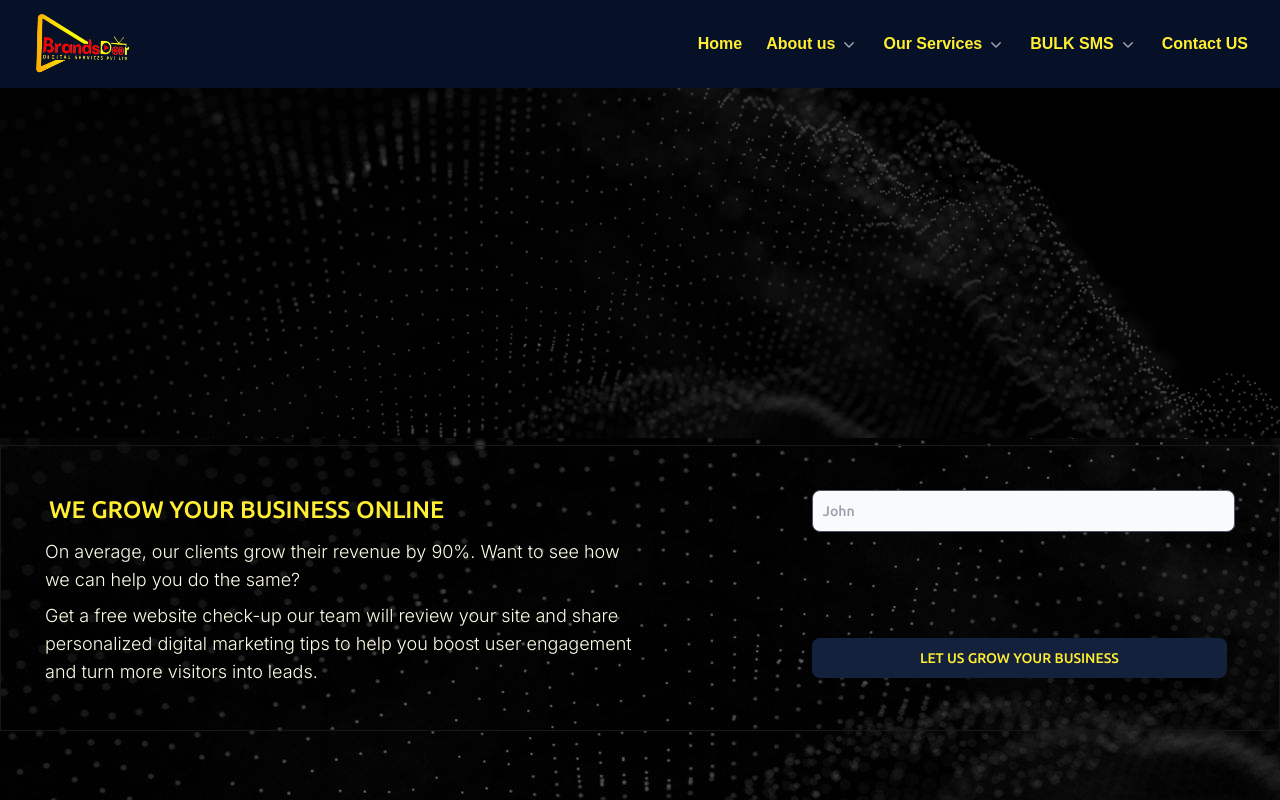
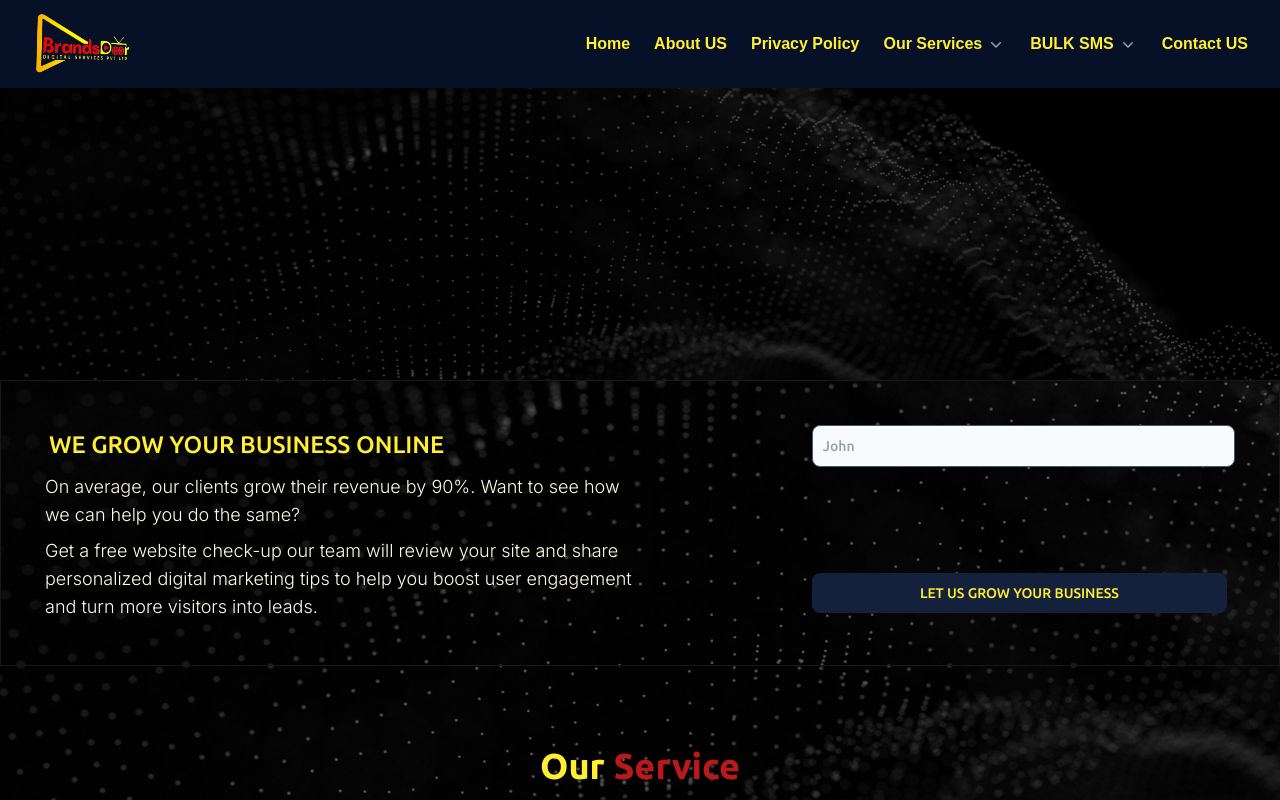
Before and after one commit to procoder102/brandsdoor, a Next.js app: page / in a window 1280 px wide. Shown: the top 800 px of the page. Built offline with nearby package versions, Linux system fonts and the light colour scheme.

Commit message:
change in Nevbar

```diff
--- a/src/Images/Website Designing Company in Noida, Web.html
+++ b/src/Images/Website Designing Company in Noida, Web.html
@@ -296,7 +296,7 @@
             <h2 class="col-8" style="color: #273746;">
               Why choose digital marketing <br>services for <i style="color:red">Online Business? </i></h2><br>
             <p style="text-align: start;">
-              The Brands Door is essentially a full-service Digital Marketing Agency. Based in Noida, the company was
+              The Brands Door is essentially a full-service Digital Marketing Agency. Based in Delhi (Noida), the company was
               established in the year 2012. Later in 2014, at its core, The Brands Door Digital strongly supports and
               follows the mission of Digital India laid down by Prime Minister Shri. Narstartra Modi and provides
               cost-effective branding solutions for start-ups in India.</p>
--- a/src/app/Navbar/layout.tsx
+++ b/src/app/Navbar/layout.tsx
@@ -124,7 +124,13 @@ export default function Navbar() {
           <Link href="/" className=" text-base font-semibold text-gray-900 ">
             <span className='text-[#ffee32]  hover:text-[#ffd100]   underline-animate cursor-pointer '>Home</span>
           </Link>
-          <Popover className="relative"  >
+          <Link href="/about" className=" text-base font-semibold text-gray-900 ">
+            <span className='text-[#ffee32]  hover:text-[#ffd100]   underline-animate cursor-pointer '>About US</span>
+          </Link>
+          <Link href="/privacy-policy" className=" text-base font-semibold text-gray-900 ">
+            <span className='text-[#ffee32]  hover:text-[#ffd100]   underline-animate cursor-pointer '>Privacy Policy</span>
+          </Link>
+          {/* <Popover className="relative"  >
             <PopoverButton name='about'  className=" text-[#ffee32] hover:text-[#ffd100]  cursor-pointer  cursor-pointer flex items-center gap-x-1 text-base font-semibold text-gray-900" onMouseEnter={toggleButton}>
               <span className='text-[#ffee32] hover:text-[#ffd100]  underline-animate cursor-pointer'>About us</span>
               <ChevronDownIcon aria-hidden="true" className={`${activePopover == 'about' ?  `size-5 flex-none text-gray-400 rotate-180` : `size-5 flex-none text-gray-400`}`} />
@@ -155,7 +161,7 @@ export default function Navbar() {
                 </div>
               </PopoverPanel>
             </Transition>
-          </Popover>
+          </Popover> */}
 
           <Popover className="relative">
             <PopoverButton className="flex text-[#ffee32] hover:text-[#ffd100]   cursor-pointer decoration-[#ba181b] items-center gap-x-1 text-base font-semibold text-gray-900" name='service' onMouseEnter={toggleButton}>
--- a/src/app/page.tsx
+++ b/src/app/page.tsx
@@ -136,7 +136,10 @@ const imgCrousal = [
 
   return (
     <div className={`pt-20`}>
-      <Customcrousal Crousal1={Crousal2} Crousal3={Crousal3} Crousal4={Crousal4}/>
+      {/* <Customcrousal Crousal1={Crousal2} Crousal3={Crousal3} Crousal4={Crousal4}/> */}
+      <div className='h-75'>
+              <Image src={Crousal2} alt='banner' className='h-75' />
+            </div>
       <div className="flex flex-col lg:flex-row justify-between h-[18%] p-10 md:md:dark:border ">
         <div className="w-[100%]  lg:w-[50%]">
           <h1 className={` text-2xl font-black p-2 dark:text-[#ffee32] ${UbuntuFont.className}`}>WE GROW YOUR BUSINESS ONLINE</h1>
```
Also changed, not shown: src/Images/crousal.gif.
